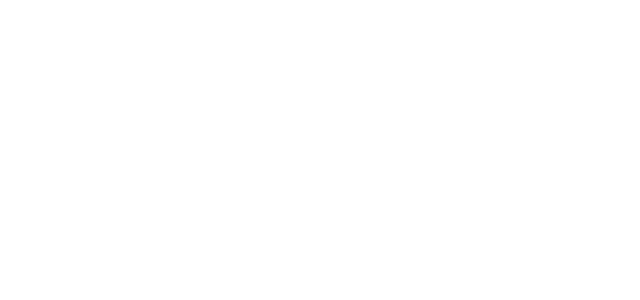
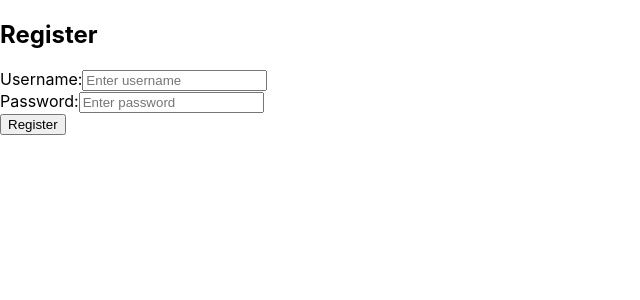
Before and after one commit to WillBrinkman/Strangers-Things, a React (Create React App) app: page /register in a window 1280 px wide. Before the commit this address had no page. Shown: the top 300 px of the page, without its empty margins (0-640 px from the left). Built offline with nearby package versions, Linux system fonts and the light colour scheme.

Commit message:
implemented user registration

```diff
--- a/src/App.jsx
+++ b/src/App.jsx
@@ -13,6 +13,7 @@ function App() {
       <div>
         <Routes>
         <Route path="/" element={<Home/>}/>
+        <Route path="/register" element={<Register/>} />
           <Route path="/posts" element={<Posts/>} />
           <Route render={() => <div>Not Found</div>} />
         </Routes>
--- a/src/components/Register.jsx
+++ b/src/components/Register.jsx
@@ -0,0 +1,49 @@
+import { useNavigate } from "react-router-dom";
+import { useState } from "react";
+import { registerUser } from "../API";
+
+function Register() {
+    const [username, setUsername] = useState("");
+    const [password, setPassword] = useState("");
+    const navigate = useNavigate();
+
+    const handleRegister = async () => {
+      const result = await registerUser(username, password);
+      if (result.success) {
+        alert(result.data.message);
+        navigate.push('/login'); // Navigate to Login after successful registration
+      } else {
+        alert('Registration failed.');
+      }
+    };
+
+    return (
+    //   <div>
+    //     {/* Registration form elements here */}
+    //     <button onClick={handleRegister}>Register</button>
+    //   </div>
+          <div>
+          <h2>Register</h2>
+          <div>
+            <label>Username:</label>
+            <input
+              type="text"
+              value={username}
+              onChange={(e) => setUsername(e.target.value)}
+              placeholder="Enter username"
+            />
+          </div>
+          <div>
+            <label>Password:</label>
+            <input
+              type="password"
+              value={password}
+              onChange={(e) => setPassword(e.target.value)}
+              placeholder="Enter password"
+            />
+          </div>
+          <button onClick={handleRegister}>Register</button>
+        </div>
+    );
+  }
+export default Register;
```
